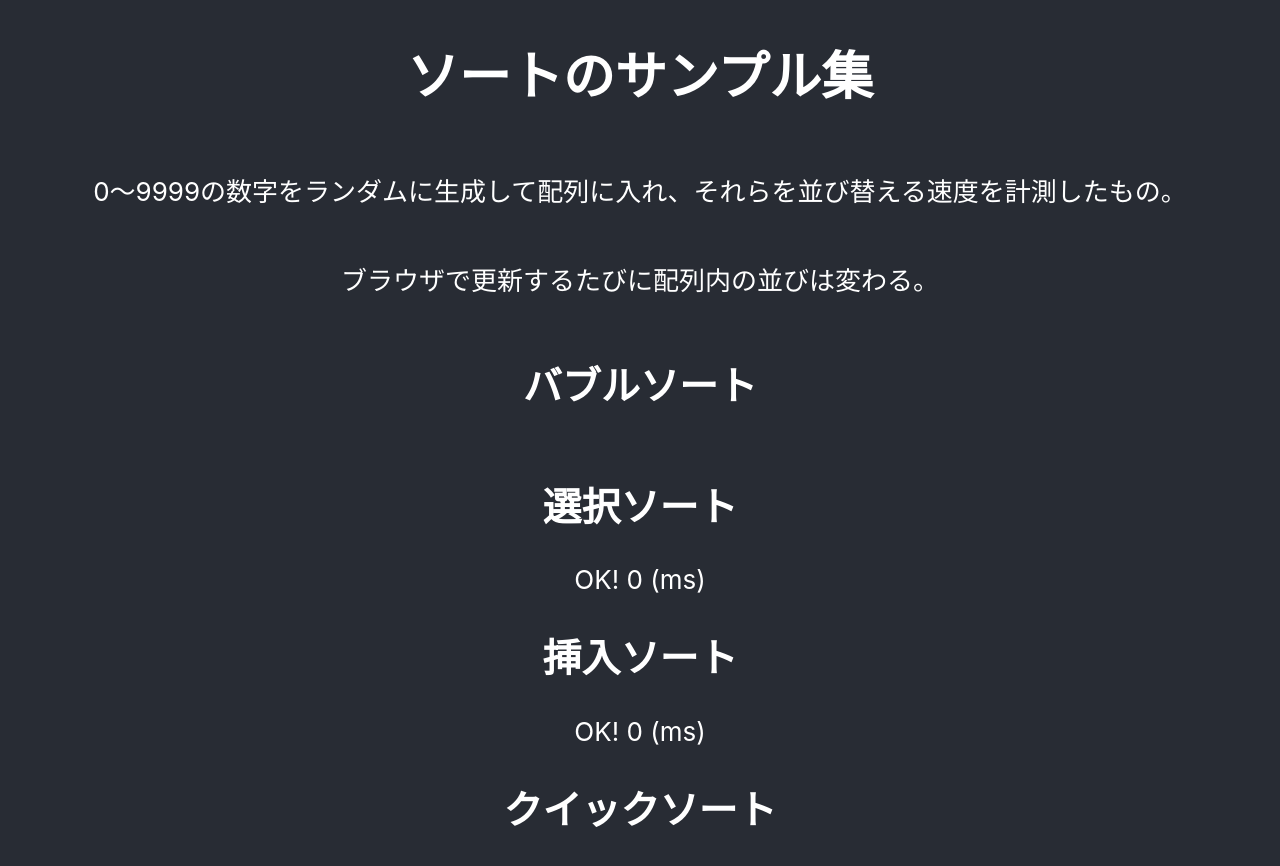
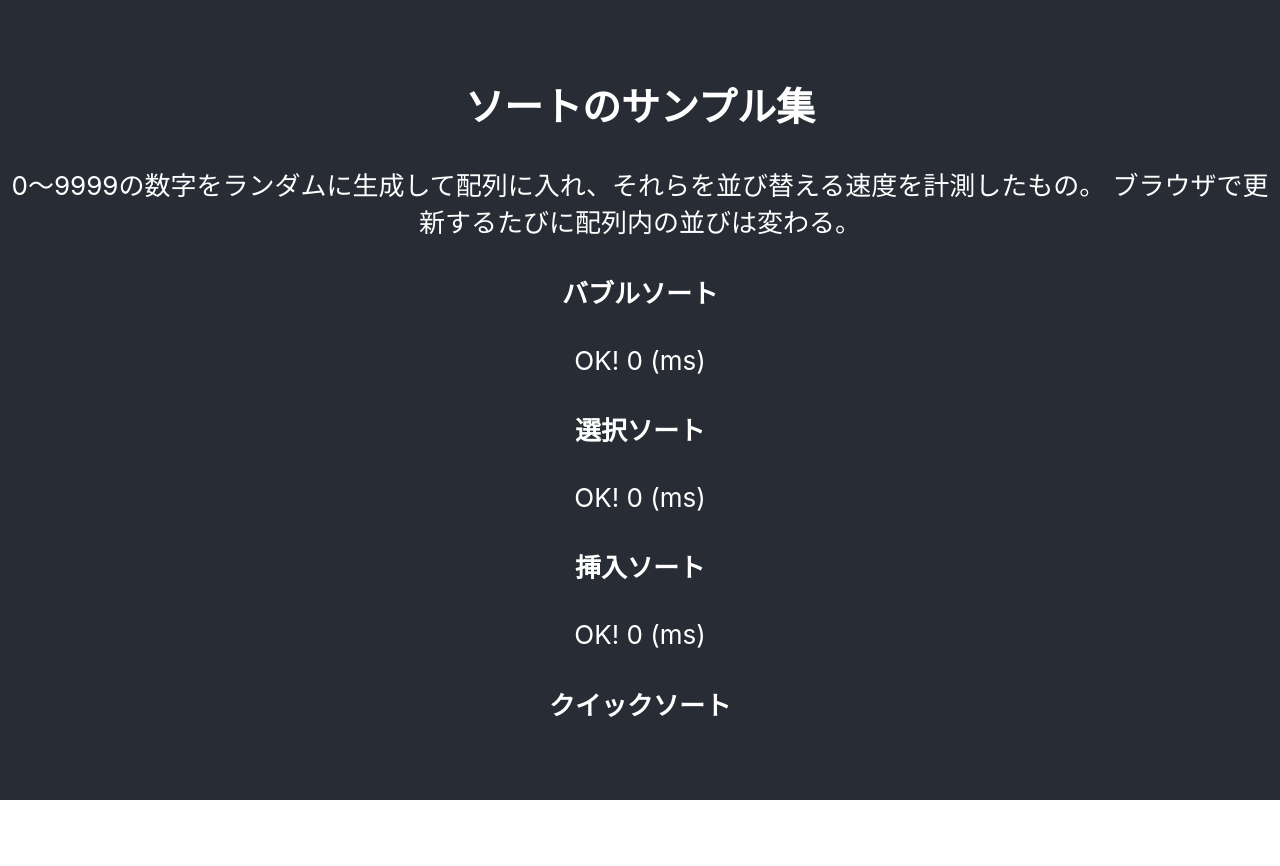
Before and after one commit to MaximizedOwl/sort-samples, a React (Create React App) app: page / in a window 1280 px wide. After the commit the page ends 800 px from the top, so only its background shows below. Built offline with nearby package versions, Linux system fonts and the light colour scheme.

Commit message:
挿入ソートの完成といくつかの処理の共通化、データ生成に関して細分化

```diff
--- a/src/App.js
+++ b/src/App.js
@@ -2,23 +2,30 @@ import './App.css';
 import { bubbleSort } from './sort/bubbleSort';
 import { insertSort } from './sort/insertSort';
 import { selectionSort } from './sort/selectionSort';
+import { dataGenerator } from './util/dataGenerator';
+import { randomization } from './util/randomization';
 
 function App() {
+  const ascNumList = dataGenerator();
+  const randomNumList = randomization(ascNumList);
+
   return (
     <div className='App'>
       <header className='App-header'>
-        <h1>ソートのサンプル集</h1>
-        <p>
+        <h2>ソートのサンプル集</h2>
+
+        {`
           0〜9999の数字をランダムに生成して配列に入れ、それらを並び替える速度を計測したもの。
-        </p>
-        <p>ブラウザで更新するたびに配列内の並びは変わる。</p>
-        <h2>バブルソート</h2>
-        {bubbleSort()}
-        <h2>選択ソート</h2>
-        {selectionSort()}
-        <h2>挿入ソート</h2>
-        {insertSort()}
-        <h2>クイックソート</h2>
+          ブラウザで更新するたびに配列内の並びは変わる。
+          `}
+
+        <h4>バブルソート</h4>
+        {bubbleSort(ascNumList, randomNumList)}
+        <h4>選択ソート</h4>
+        {selectionSort(ascNumList, randomNumList)}
+        <h4>挿入ソート</h4>
+        {insertSort(ascNumList, randomNumList)}
+        <h4>クイックソート</h4>
       </header>
     </div>
   );
--- a/src/sort/bubbleSort.js
+++ b/src/sort/bubbleSort.js
@@ -1,10 +1,6 @@
 import { check } from '../util/check';
-import { randomNumberGenerator } from '../util/randomNumberGenerator';
-import { swap } from '../util/swap';
 
-export const bubbleSort = () => {
-  const randomNumList = randomNumberGenerator();
-
+export const bubbleSort = (ascNumList, randomNumList) => {
   const startTime = performance.now(); // 開始時間
 
   /*
@@ -17,15 +13,19 @@ export const bubbleSort = () => {
       // 入れ替えるかどうかの判定。添字が大きいほうが中の数字が小さければswap処理実施。
       if (randomNumList[j] > randomNumList[j + 1]) {
         // 添字の大きい数字を一時変数に入れて入れ替える。
-        swap(randomNumList[j], randomNumList[j + 1]);
+        const tmp = randomNumList[j];
+        randomNumList[j] = randomNumList[j + 1];
+        randomNumList[j + 1] = tmp;
       }
     }
   }
 
   const endTime = performance.now(); // 終了時間
 
-  if (check(randomNumList)) {
+  if (check(ascNumList, randomNumList)) {
     console.log('OK! ' + (endTime - startTime));
     return 'OK! ' + (endTime - startTime) + ' (ms)';
+  } else {
+    return 'NG...!';
   }
 };
--- a/src/sort/insertSort.js
+++ b/src/sort/insertSort.js
@@ -1,9 +1,6 @@
 import { check } from '../util/check';
-import { randomNumberGenerator } from '../util/randomNumberGenerator';
 
-export const insertSort = () => {
-  const randomNumList = randomNumberGenerator();
-
+export const insertSort = (ascNumList, randomNumList) => {
   const startTime = performance.now(); // 開始時間
 
   /*
@@ -46,7 +43,7 @@ export const insertSort = () => {
 
   const endTime = performance.now(); // 終了時間
 
-  if (check(SortedList)) {
+  if (check(ascNumList, randomNumList)) {
     console.log('OK! ' + (endTime - startTime));
     return 'OK! ' + (endTime - startTime) + ' (ms)';
   } else {
--- a/src/sort/selectionSort.js
+++ b/src/sort/selectionSort.js
@@ -1,9 +1,6 @@
 import { check } from '../util/check';
-import { randomNumberGenerator } from '../util/randomNumberGenerator';
 
-export const selectionSort = () => {
-  const randomNumList = randomNumberGenerator();
-
+export const selectionSort = (ascNumList, randomNumList) => {
   const startTime = performance.now(); // 開始時間
 
   /*
@@ -39,7 +36,7 @@ export const selectionSort = () => {
 
   const endTime = performance.now(); // 終了時間
 
-  if (check(randomNumList)) {
+  if (check(ascNumList, randomNumList)) {
     console.log('OK! ' + (endTime - startTime));
     return 'OK! ' + (endTime - startTime) + ' (ms)';
   } else {
--- a/src/util/check.js
+++ b/src/util/check.js
@@ -1,22 +1,12 @@
-/*
-  1~10000までの配列を生成
-*/
-const number = 10000;
-let ascNumList = [];
-
-for (let index = 0; index < number; index++) {
-  ascNumList.push(index);
-}
-
 /*
   昇順にソートできているかの判定
   成功：true
   失敗：false
 */
-export const check = (sortedList) => {
-  for (let index = 0; index < ascNumList.length; index++) {
+export const check = (correctNumList, sortedList) => {
+  for (let index = 0; index < correctNumList.length; index++) {
     // indexを添字としたときの、昇順リスト（正解）の値とチェック対象の値を突き合わせて、falseになる場合に分岐に入る判定
-    if (!(ascNumList[index] === sortedList[index])) {
+    if (!(correctNumList[index] === sortedList[index])) {
       return false;
     }
   }
--- /dev/null
+++ b/src/util/dataGenerator.js
@@ -0,0 +1,11 @@
+export const dataGenerator = () => {
+  // 1~10000までの配列を生成
+  const dataSize = 30000;
+  let ascNumList = [];
+
+  for (let index = 0; index < dataSize; index++) {
+    ascNumList.push(index);
+  }
+
+  return ascNumList;
+};
--- a/src/util/randomNumberGenerator.js
+++ /dev/null
@@ -1,18 +0,0 @@
-export const randomNumberGenerator = () => {
-  // 1~10000までの配列を生成
-  let randomNumList = [];
-
-  for (let index = 0; index < 10000; index++) {
-    randomNumList.push(index);
-  }
-
-  for (let i = randomNumList.length; 1 < i; i--) {
-    let k = Math.floor(Math.random() * i);
-    [randomNumList[k], randomNumList[i - 1]] = [
-      randomNumList[i - 1],
-      randomNumList[k],
-    ];
-  }
-
-  return randomNumList;
-};
--- /dev/null
+++ b/src/util/randomization.js
@@ -0,0 +1,15 @@
+/*
+  昇順の数字の配列の順番のランダム化
+*/
+export const randomization = (numList) => {
+  // ランダム化処理
+  for (let i = numList.length; 1 < i; i--) {
+    let k = Math.floor(Math.random() * i);
+    [numList[k], numList[i - 1]] = [numList[i - 1], numList[k]];
+  }
+
+  // わかりやすいように入れ直し
+  const randomNumList = numList;
+
+  return randomNumList;
+};
--- a/src/util/swap.js
+++ /dev/null
@@ -1,8 +0,0 @@
-/*
-  となりの数と入れ替える関数
-*/
-export const swap = (n, m) => {
-  const tmp = n;
-  n = m;
-  m = tmp;
-};
```
